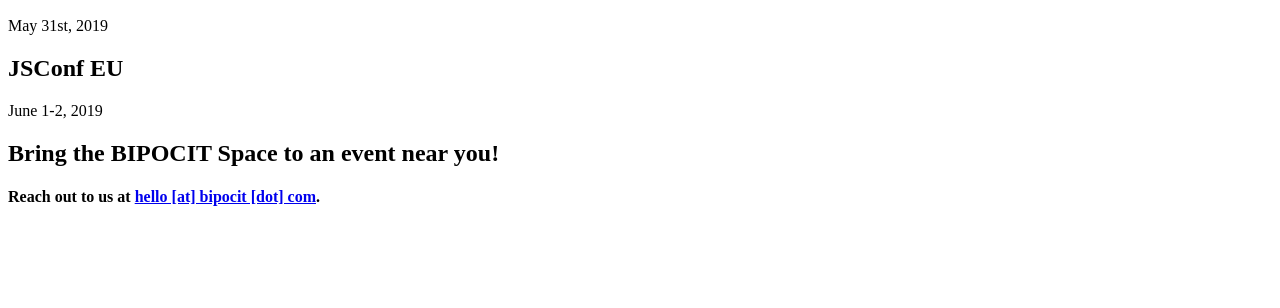
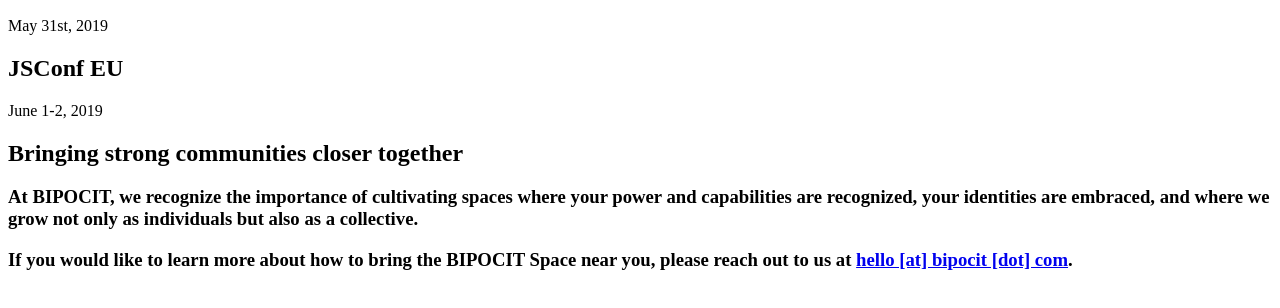
Before and after one commit to bipocit/bipocit, a Gatsby site: page /events in a window 1280 px wide. Shown: the part 110-418 px from the top of the page. Built offline with nearby package versions, Linux system fonts and the light colour scheme; Gatsby itself is replaced by a stand-in of ours.

Commit message:
update event text

```diff
--- a/src/pages/events.mdx
+++ b/src/pages/events.mdx
@@ -6,5 +6,7 @@
 ## JSConf EU
 <time>June 1-2, 2019</time>
 
-## Bring the BIPOCIT Space to an event near you!
-#### Reach out to us at <a href="mailto:hello@bipocit.com?Subject=Event%20Inquiry" target="_top">hello [at] bipocit [dot] com</a>.
+## Bringing strong communities closer together
+
+### At BIPOCIT, we recognize the importance of cultivating spaces where your power and capabilities are recognized, your identities are embraced, and where we grow not only as individuals but also as a collective.
+### If you would like to learn more about how to bring the BIPOCIT Space near you, please reach out to us at <a href="mailto:hello@bipocit.com?Subject=Event%20Inquiry" target="_top">hello [at] bipocit [dot] com</a>.
```
